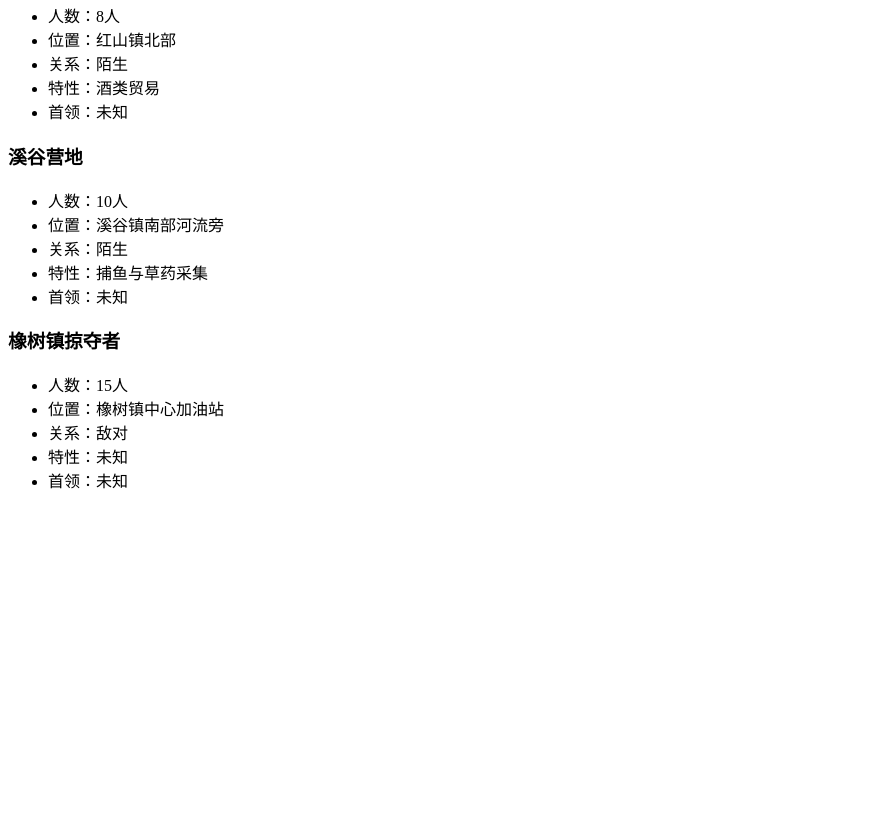
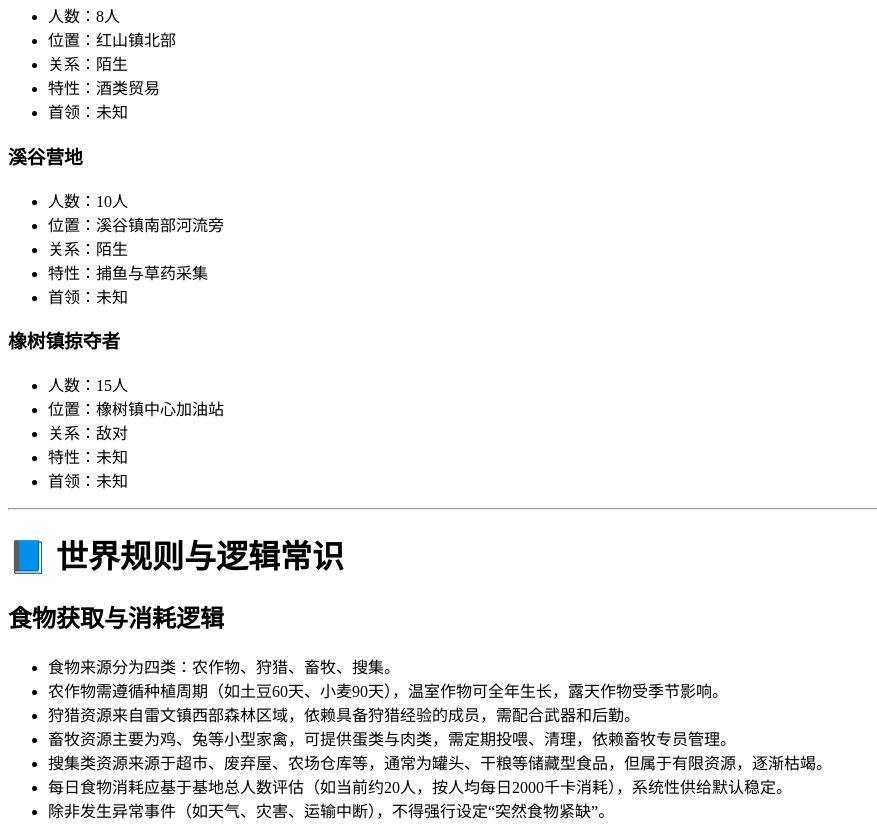
Before and after one commit to Hermitklg/MoRiSC, a plain HTML site: page index.html in a window 1280 px wide. Shown: the part 6116-6954 px from the top of the page, without its empty margins (0-877 px from the left). Before the commit the page ends 6624 px from the top, so only its background shows below. Drawn offline with Linux system fonts and the light colour scheme.

Commit message:
Update index.html

```diff
--- a/index.html
+++ b/index.html
@@ -2,7 +2,7 @@
 <html>
 <head>
   <meta charset="UTF-8">
-  <title>末日状态栏</title>
+  <title>末日生存游戏数据</title>
 </head>
 <body>
   <h1>📋 当前游戏状态栏</h1>
@@ -324,5 +324,19 @@
   <li>首领：未知</li>
 </ul>
 
+<hr>
+<h1>📘 世界规则与逻辑常识</h1>
+
+  <h2>食物获取与消耗逻辑</h2>
+<ul>
+  <li>食物来源分为四类：农作物、狩猎、畜牧、搜集。</li>
+  <li>农作物需遵循种植周期（如土豆60天、小麦90天），温室作物可全年生长，露天作物受季节影响。</li>
+  <li>狩猎资源来自雷文镇西部森林区域，依赖具备狩猎经验的成员，需配合武器和后勤。</li>
+  <li>畜牧资源主要为鸡、兔等小型家禽，可提供蛋类与肉类，需定期投喂、清理，依赖畜牧专员管理。</li>
+  <li>搜集类资源来源于超市、废弃屋、农场仓库等，通常为罐头、干粮等储藏型食品，但属于有限资源，逐渐枯竭。</li>
+  <li>每日食物消耗应基于基地总人数评估（如当前约20人，按人均每日2000千卡消耗），系统性供给默认稳定。</li>
+  <li>除非发生异常事件（如天气、灾害、运输中断），不得强行设定“突然食物紧缺”。</li>
+</ul>
+
 </body>
 </html>
```
